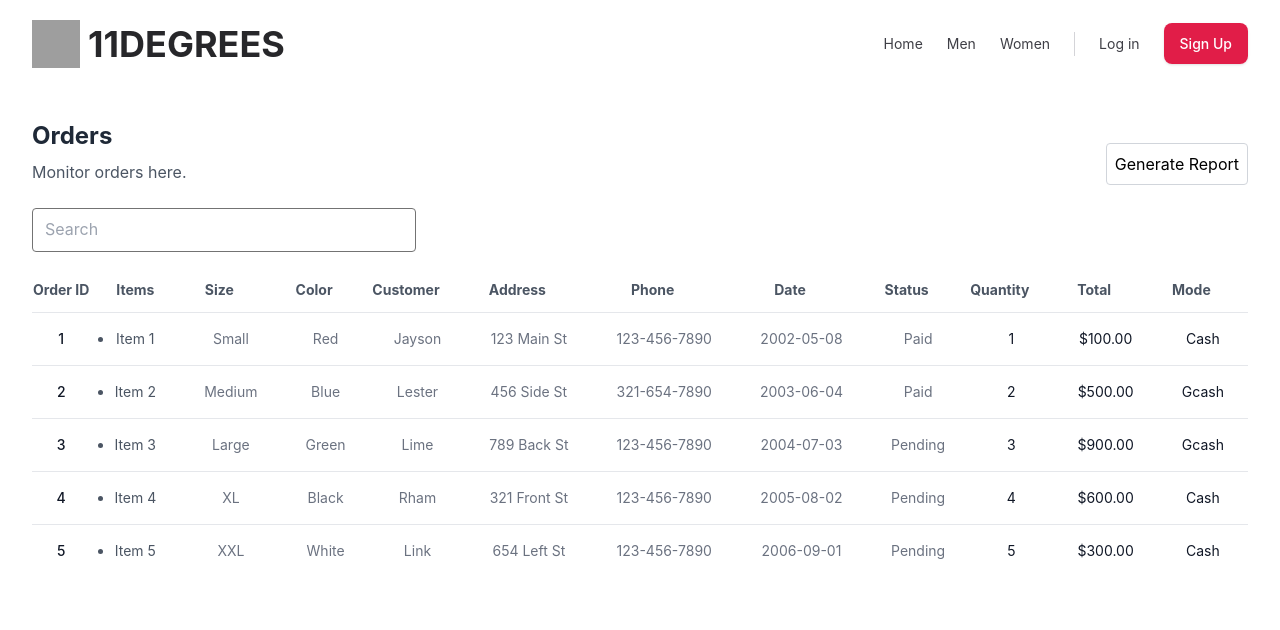
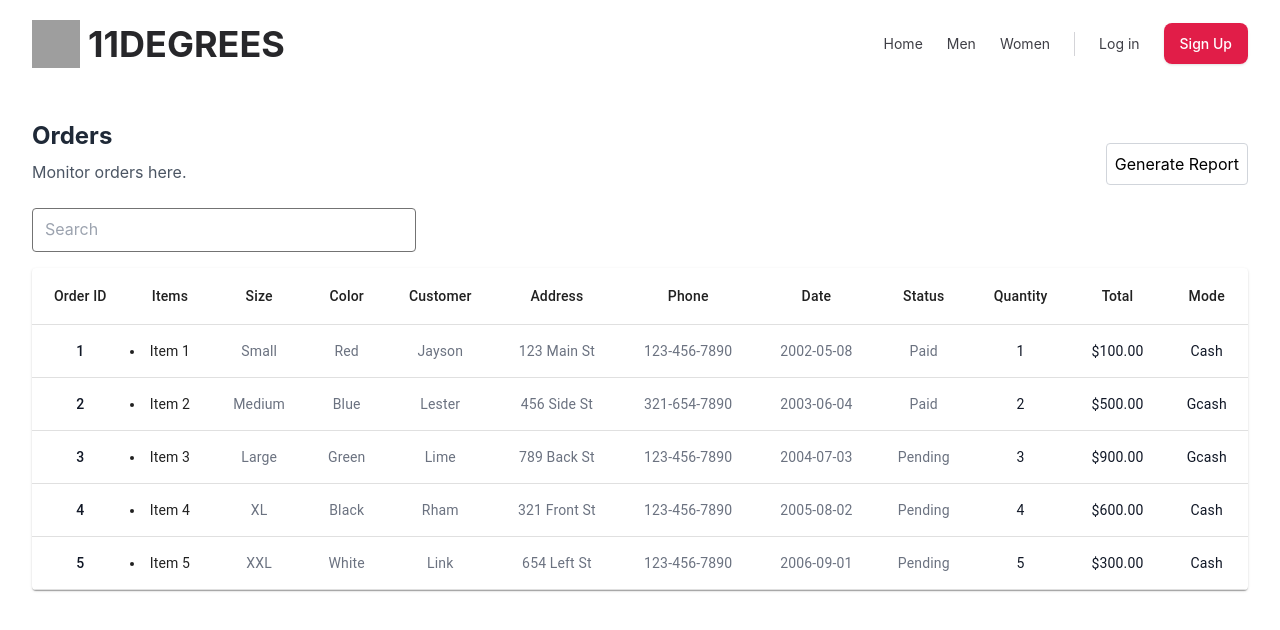
Before and after one commit to JaysonLester/11D-Commerce, a React (Create React App) app: page /orders in a window 1280 px wide. Shown: the top 630 px of the page. Built offline with nearby package versions, Linux system fonts and the light colour scheme; grey boxes are pictures that could not be loaded.

Commit message:
updated the looks of the table

```diff
--- a/src/components/inventory/inventory.jsx
+++ b/src/components/inventory/inventory.jsx
@@ -2,6 +2,7 @@ import React, { useEffect, useState } from 'react';
 import Nav from '../navigation-bar/nav';
 import AddItemModal from './modals/AddItemModal';
 import axios from 'axios';
+import { Table, TableBody, TableCell, TableContainer, TableHead, TableRow, Paper } from '@mui/material';
 
 export default function Inventory() {
   const [filteredItems, setFilteredItems] = useState([]);
@@ -184,50 +185,51 @@ export default function Inventory() {
             />
           </div>
         </div>
-        <div className="mt-12 relative h-max overflow-auto">
-          <table className="w-full table-auto text-sm text-left">
-            <thead className="text-gray-600 font-medium border-b">
-              <tr>
-                <th className="py-3 pr-6 cursor-pointer text-center" onClick={() => handleSort('item_name')}>Name</th>
-                <th className="py-3 pr-6 cursor-pointer text-center" onClick={() => handleSort('product_type')}>Product Type</th>
-                <th className="py-3 pr-6 cursor-pointer text-center" onClick={() => handleSort('color')}>Color</th>
-                <th className="py-3 pr-6 cursor-pointer text-center" onClick={() => handleSort('size')}>Size</th>
-                <th className="py-3 pr-6 cursor-pointer text-center" onClick={() => handleSort('category_code')}>Category Code</th>
-                <th className="py-3 pr-6 cursor-pointer text-center" onClick={() => handleSort('code')}>Code</th>
-                <th className="py-3 pr-6 cursor-pointer text-center" onClick={() => handleSort('stock_available')}>Stock Available</th>
-                <th className="py-3 pr-6 cursor-pointer text-center" onClick={() => handleSort('available_quantity')}>Available Quantity</th>
-                <th className="py-3 pr-6 cursor-pointer text-center">Actions</th>
-              </tr>
-            </thead>
-            <tbody className="text-gray-600 divide-y">
+          <TableContainer component={Paper}>
+            <Table aria-label="simple table">
+              <TableHead>
+                <TableRow>
+                  <TableCell className="py-3 pr-6 cursor-pointer" align="center" onClick={() => handleSort('item_name')}>Name</TableCell>
+                  <TableCell className="py-3 pr-6 cursor-pointer" align="center" onClick={() => handleSort('product_type')}>Product Type</TableCell>
+                  <TableCell className="py-3 pr-6 cursor-pointer" align="center" onClick={() => handleSort('color')}>Color</TableCell>
+                  <TableCell className="py-3 pr-6 cursor-pointer" align="center" onClick={() => handleSort('size')}>Size</TableCell>
+                  <TableCell className="py-3 pr-6 cursor-pointer" align="center" onClick={() => handleSort('category_code')}>Category Code</TableCell>
+                  <TableCell className="py-3 pr-6 cursor-pointer" align="center" onClick={() => handleSort('code')}>Code</TableCell>
+                  <TableCell className="py-3 pr-6 cursor-pointer" align="center" onClick={() => handleSort('stock_available')}>Stock Available</TableCell>
+                  <TableCell className="py-3 pr-6 cursor-pointer" align="center" onClick={() => handleSort('available_quantity')}>Available Quantity</TableCell>
+                  <TableCell className="py-3 pr-6" align="center">Actions</TableCell>
+                </TableRow>
+              </TableHead>
+              <TableBody>
                 {currentItems.length > 0 ? (
                   currentItems.map((item, idx) => (
-                  <tr key={idx}>
-                    <td className="pr-6 py-4 whitespace-nowrap text-center">{item.item_name}</td>
-                    <td className="pr-6 py-4 whitespace-nowrap text-center">{item.product_type}</td>
-                    <td className="pr-6 py-4 whitespace-nowrap text-center">{item.color || 'N/A'}</td>
-                    <td className="pr-6 py-4 whitespace-nowrap text-center">{item.size || 'N/A'}</td>
-                    <td className="pr-6 py-4 whitespace-nowrap text-center">{item.category_code}</td>
-                    <td className="pr-6 py-4 whitespace-nowrap text-center">{item.code}</td>
-                    <td className="pr-6 py-4 whitespace-nowrap text-center">{item.stock_available}</td>
-                    <td className="pr-6 py-4 whitespace-nowrap text-center">{item.available_quantity}</td>
-                    <td className="pr-6 py-4 text-center whitespace-nowrap">
+                    <TableRow key={idx}>
+                      <TableCell className="pr-6 py-4 whitespace-nowrap" align="center">{item.item_name}</TableCell>
+                      <TableCell className="pr-6 py-4 whitespace-nowrap" align="center">{item.product_type}</TableCell>
+                      <TableCell className="pr-6 py-4 whitespace-nowrap" align="center">{item.color || 'N/A'}</TableCell>
+                      <TableCell className="pr-6 py-4 whitespace-nowrap" align="center">{item.size || 'N/A'}</TableCell>
+                      <TableCell className="pr-6 py-4 whitespace-nowrap" align="center">{item.category_code}</TableCell>
+                      <TableCell className="pr-6 py-4 whitespace-nowrap" align="center">{item.code}</TableCell>
+                      <TableCell className="pr-6 py-4 whitespace-nowrap" align="center">{item.stock_available}</TableCell>
+                      <TableCell className="pr-6 py-4 whitespace-nowrap" align="center">{item.available_quantity}</TableCell>
+                      <TableCell className="pr-6 py-4 whitespace-nowrap" align="center">
                         <button
                           href="javascript:void()"
                           className="py-1.5 px-3 text-gray-600 hover:text-gray-500 duration-150 hover:bg-gray-50 border rounded-lg"
                         >
                           Manage
                         </button>
-                    </td>
-                  </tr>
+                      </TableCell>
+                    </TableRow>
                   ))
                 ) : (
-                <tr>
-                  <td colSpan="9" className="text-center py-4">No results found</td>
-                </tr>
+                  <TableRow>
+                    <TableCell colSpan="9" className="text-center py-4">No results found</TableCell>
+                  </TableRow>
                 )}
-            </tbody>
-          </table>
+              </TableBody>
+            </Table>
+          </TableContainer>
           <div className="flex justify-center space-x-2 mt-4">
             <div className="flex border border-zinc-500 rounded overflow-hidden">
               <button
@@ -259,6 +261,5 @@ export default function Inventory() {
           </div>
       </div>
     </div>
-    </div>
   );
 }
--- a/src/components/orders/orders.jsx
+++ b/src/components/orders/orders.jsx
@@ -3,13 +3,14 @@ import Nav from '../navigation-bar/nav';
 import GenerateReportModal from './modals/GenerateReportModal';
 import jsPDF from 'jspdf';
 import 'jspdf-autotable';
+import { Table, TableBody, TableCell, TableContainer, TableHead, TableRow, Paper } from '@mui/material';
 
 
 const Orders = () => {
     const [searchTerm, setSearchTerm] = useState('');
     const [isModalOpen, setModalOpen] = useState(false);
     const [sortField, setSortField] = useState(null);
-    const [sortDirection, setSortDirection] = useState('asc');
+    const [sorTableCellirection, setSorTableCellirection] = useState('asc');
 
     const [orders, setOrders] = useState([
         { id: 1, items: ['Item 1'], status: 'Paid', total: '$100.00', date: '2002-05-08', quantity: 1, size: 'Small', color: 'Red', customer: 'Jayson', address: '123 Main St', phone: '123-456-7890', mode: 'Cash' },
@@ -34,21 +35,21 @@ const Orders = () => {
         if (sortField !== null) {
             const sortedOrders = [...orders].sort((a, b) => {
                 if (a[sortField] < b[sortField]) {
-                    return sortDirection === 'asc' ? -1 : 1;
+                    return sorTableCellirection === 'asc' ? -1 : 1;
                 }
                 if (a[sortField] > b[sortField]) {
-                    return sortDirection === 'asc' ? 1 : -1;
+                    return sorTableCellirection === 'asc' ? 1 : -1;
                 }
                 return 0;
             });
 
             setOrders(sortedOrders);
         }
-    }, [sortField, sortDirection]);
+    }, [sortField, sorTableCellirection]);
 
     const handleSort = (field) => {
         setSortField(field);
-        setSortDirection(sortDirection === 'asc' ? 'desc' : 'asc');
+        setSorTableCellirection(sorTableCellirection === 'asc' ? 'desc' : 'asc');
     };
 
     const handleOpenModal = () => {
@@ -122,76 +123,79 @@ const Orders = () => {
                         />
                     </div>
                 </div>
-                <table className="w-full table-auto text-sm ">
-                    <thead className="text-gray-600 font-medium border-b text-center">
-                        <tr>
-                            <th className="py-3 pr-6 text-center cursor-pointer" onClick={() => handleSort('id')}>Order ID</th>
-                            <th className="py-3 pr-6 text-center cursor-pointer" onClick={() => handleSort('items')}>Items</th>
-                            <th className="py-3 pr-6 text-center cursor-pointer" onClick={() => handleSort('size')}>Size</th>
-                            <th className="py-3 pr-6 text-center cursor-pointer" onClick={() => handleSort('color')}>Color</th>
-                            <th className="py-3 pr-6 text-center cursor-pointer" onClick={() => handleSort('customer')}>Customer</th>
-                            <th className="py-3 pr-6 text-center cursor-pointer" onClick={() => handleSort('address')}>Address</th>
-                            <th className="py-3 pr-6 text-center cursor-pointer" onClick={() => handleSort('phone')}>Phone</th>
-                            <th className="py-3 pr-6 text-center cursor-pointer" onClick={() => handleSort('date')}>Date</th>
-                            <th className="py-3 pr-6 text-center cursor-pointer" onClick={() => handleSort('status')}>Status</th>
-                            <th className="py-3 pr-6 text-center cursor-pointer" onClick={() => handleSort('quantity')}>Quantity</th>
-                            <th className="py-3 pr-6 text-center cursor-pointer" onClick={() => handleSort('total')}>Total</th>
-                            <th className="py-3 pr-6 text-center cursor-pointer" onClick={() => handleSort('mode')}>Mode</th>
-                        </tr>
-                    </thead>
-                    <tbody className="text-gray-600 divide-y text-center">
+                <TableContainer component={Paper}>
+                    <Table aria-label="simple table">
+                        <TableHead>
+                            <TableRow>
+                                <TableCell className="py-3 pr-6 cursor-pointer" align="center" onClick={() => handleSort('id')}>Order ID</TableCell>
+                                <TableCell className="py-3 pr-6 cursor-pointer" align="center" onClick={() => handleSort('items')}>Items</TableCell>
+                                <TableCell className="py-3 pr-6 cursor-pointer" align="center" onClick={() => handleSort('size')}>Size</TableCell>
+                                <TableCell className="py-3 pr-6 cursor-pointer" align="center" onClick={() => handleSort('color')}>Color</TableCell>
+                                <TableCell className="py-3 pr-6 cursor-pointer"  align="center" onClick={() => handleSort('customer')}>Customer</TableCell>
+                                <TableCell className="py-3 pr-6 cursor-pointer"  align="center" onClick={() => handleSort('address')}>Address</TableCell>
+                                <TableCell className="py-3 pr-6 cursor-pointer" align="center" onClick={() => handleSort('phone')}>Phone</TableCell>
+                                <TableCell className="py-3 pr-6 cursor-pointer" align="center" onClick={() => handleSort('date')}>Date</TableCell>
+                                <TableCell className="py-3 pr-6 cursor-pointer" align="center" onClick={() => handleSort('status')}>Status</TableCell>
+                                <TableCell className="py-3 pr-6 cursor-pointer" align="center" onClick={() => handleSort('quantity')}>Quantity</TableCell>
+                                <TableCell className="py-3 pr-6 cursor-pointer" align="center" onClick={() => handleSort('total')}>Total</TableCell>
+                                <TableCell className="py-3 pr-6 cursor-pointer" align="center" onClick={() => handleSort('mode')}>Mode</TableCell>
+                            </TableRow>
+                        </TableHead>
+                        <TableBody>
                             {filteredOrders.length > 0 ? (
                                 filteredOrders.map((order) => (
-                                <tr key={order.id}>
-                                    <td className="pr-6 py-4 whitespace-nowrap">
+                                    <TableRow key={order.id}>
+                                        <TableCell className="pr-6 py-4 whitespace-nowrap" align="center">
                                             <div className="text-sm font-medium text-gray-900">{order.id}</div>
-                                    </td>
-                                    <td className="pr-6 py-4 whitespace-nowrap">
+                                        </TableCell>
+                                        <TableCell className="pr-6 py-4 whitespace-nowrap" align="center">
                                             <ul className="list-disc">
                                                 {order.items.map((item, index) => (
                                                     <li key={index}>{item}</li>
                                                 ))}
                                             </ul>
-                                    </td>
-                                    <td className="px-6 py-4 text-center whitespace-nowrap">
+                                        </TableCell>
+                                        <TableCell className="px-6 py-4 whitespace-nowrap" align="center">
                                             <div className="text-sm text-gray-500">{order.size}</div>
-                                    </td>
-                                    <td className="px-6 py-4 text-center whitespace-nowrap">
+                                        </TableCell>
+                                        <TableCell className="px-6 py-4 whitespace-nowrap" align="center">
                                             <div className="text-sm text-gray-500">{order.color}</div>
-                                    </td>
-                                    <td className="px-6 py-4 text-center whitespace-nowrap">
+                                        </TableCell>
+                                        <TableCell className="px-6 py-4 whitespace-nowrap" align="center">
                                             <div className="text-sm text-gray-500">{order.customer}</div>
-                                    </td>
-                                    <td className="px-6 py-4 text-center whitespace-nowrap">
+                                        </TableCell>
+                                        <TableCell className="px-6 py-4 whitespace-nowrap" align="center">
                                             <div className="text-sm text-gray-500">{order.address}</div>
-                                    </td>
-                                    <td className="px-6 py-4 text-center whitespace-nowrap">
+                                        </TableCell>
+                                        <TableCell className="px-6 py-4 whitespace-nowrap" align="center">
                                             <div className="text-sm text-gray-500">{order.phone}</div>
-                                    </td>
-                                    <td className="px-6 py-4 text-center whitespace-nowrap">
+                                        </TableCell>
+                                        <TableCell className="px-6 py-4 whitespace-nowrap" align="center">
                                             <div className="text-sm text-gray-500">{order.date}</div>
-                                    </td>
-                                    <td className="px-6 py-4 text-center whitespace-nowrap">
+                                        </TableCell>
+                                        <TableCell className="px-6 py-4 whitespace-nowrap" align="center">
                                             <div className="text-sm text-gray-500">{order.status}</div>
-                                    </td>
-                                    <td className="px-6 py-4 text-center whitespace-nowrap">
+                                        </TableCell>
+                                        <TableCell className="px-6 py-4 whitespace-nowrap" align="center">
                                             <div className="text-sm text-gray-900">{order.quantity}</div>
-                                    </td>
-                                    <td className="px-6 py-4 text-center whitespace-nowrap">
+                                        </TableCell>
+                                        <TableCell className="px-6 py-4 whitespace-nowrap" align="center">
                                             <div className="text-sm text-gray-900">{order.total}</div>
-                                    </td>
-                                    <td className="px-6 py-4 text-center whitespace-nowrap">
+                                        </TableCell>
+                                        <TableCell className="px-6 py-4 whitespace-nowrap" align="center">
                                             <div className="text-sm text-gray-900">{order.mode}</div>
-                                    </td>
-                                </tr>
+                                        </TableCell>
+                                    </TableRow>
                                 ))
                             ) : (
-                            <tr>
-                                <td colSpan={11} className="py-4">No results found</td>
-                            </tr>
+                                <TableRow>
+                                    <TableCell colSpan={11} className="py-4">No results found</TableCell>
+                                </TableRow>
                             )}
-                    </tbody>
-                </table>
+
+                        </TableBody>
+                    </Table>
+                </TableContainer>
             </div>
         </div>
     );
--- a/src/components/users-list/userslist.jsx
+++ b/src/components/users-list/userslist.jsx
@@ -1,5 +1,6 @@
 import React, { useState, useEffect } from "react";
 import Nav from '../navigation-bar/nav';
+import { Table, TableBody, TableCell, TableContainer, TableHead, TableRow, Paper } from '@mui/material';
 
 export default function UsersList() {
   const [users, setUsers] = useState([]);
@@ -146,21 +147,23 @@ export default function UsersList() {
 
           </div>
         </div>
-        <table className="table-auto w-full">
-          <thead className="text-gray-600 font-medium border-b">
-            <tr>
-              <th className="px-4 py-2 cursor-pointer" onClick={() => handleSort('name')}>Name</th>
-              <th className="px-4 py-2 cursor-pointer" onClick={() => handleSort('firstName')}>Full Name</th>
-              <th className="px-4 py-2 cursor-pointer" onClick={() => handleSort('email')}>Email</th>
-              <th className="px-4 py-2 cursor-pointer" onClick={() => handleSort('admin')}>Role</th>
-              <th className="px-4 py-2">Actions</th>
-            </tr>
-          </thead>
+
+        <TableContainer component={Paper}>
+          <Table aria-label="simple table">
+            <TableHead>
+              <TableRow>
+                <TableCell className="px-4 py-2 cursor-pointer" align="center" onClick={() => handleSort('name')}>Name</TableCell>
+                <TableCell className="px-4 py-2 cursor-pointer" align="center" onClick={() => handleSort('firstName')}>Full Name</TableCell>
+                <TableCell className="px-4 py-2 cursor-pointer" align="center" onClick={() => handleSort('email')}>Email</TableCell>
+                <TableCell className="px-4 py-2 cursor-pointer" align="center" onClick={() => handleSort('admin')}>Role</TableCell>
+                <TableCell className="px-4 py-2" align="center">Actions</TableCell>
+              </TableRow>
+            </TableHead>
             <tbody className="text-gray-600">
               {currentItems.length === 0 ? (
-              <tr>
-                <td colSpan="9" className="text-center py-4">No results found</td>
-              </tr>
+                <TableRow>
+                  <TableCell colSpan="9" className="text-center py-4">No results found</TableCell>
+                </TableRow>
               ) : (
                 currentItems.map((user) => (
                   <tr key={user.id}>
@@ -182,7 +185,8 @@ export default function UsersList() {
                 ))
               )}
             </tbody>
-        </table>
+          </Table>
+        </TableContainer>
         <div className="flex justify-center space-x-2 mt-4">
           <div className="flex border border-zinc-500 rounded overflow-hidden">
             <button
```
Lines whose indentation alone changed are shown as unchanged.
